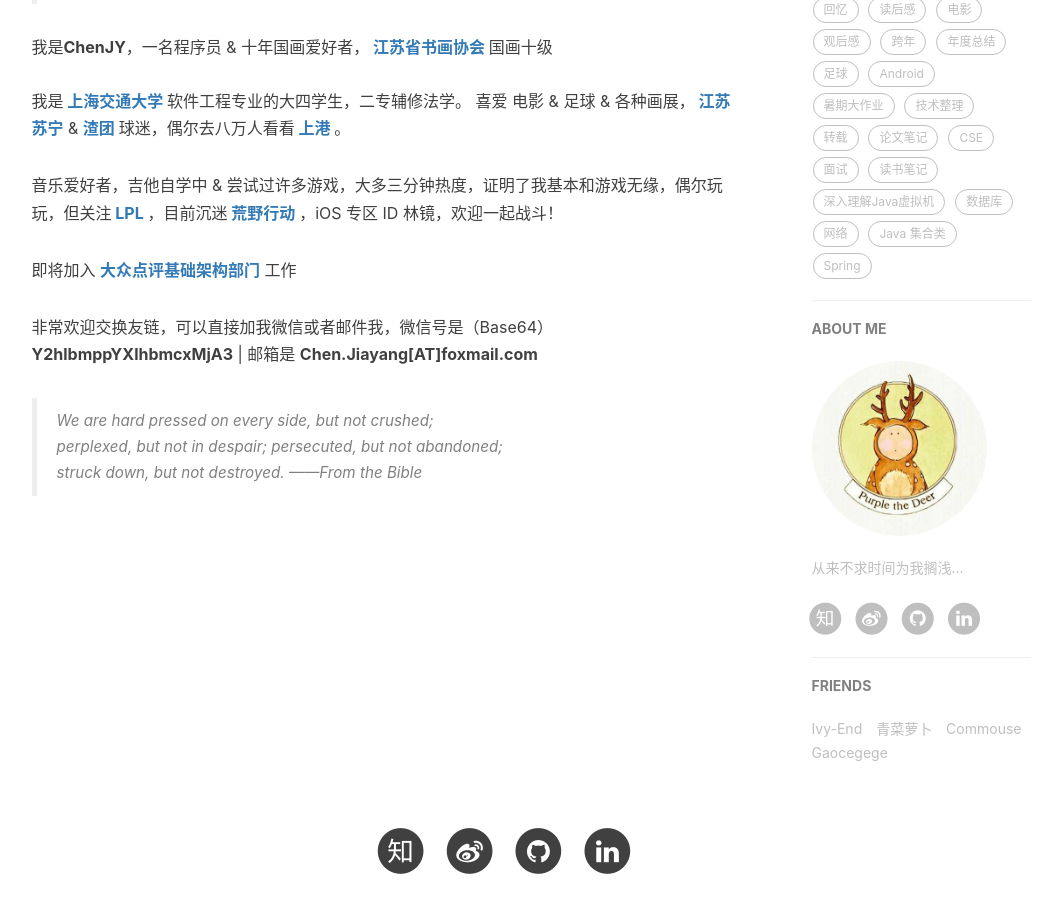
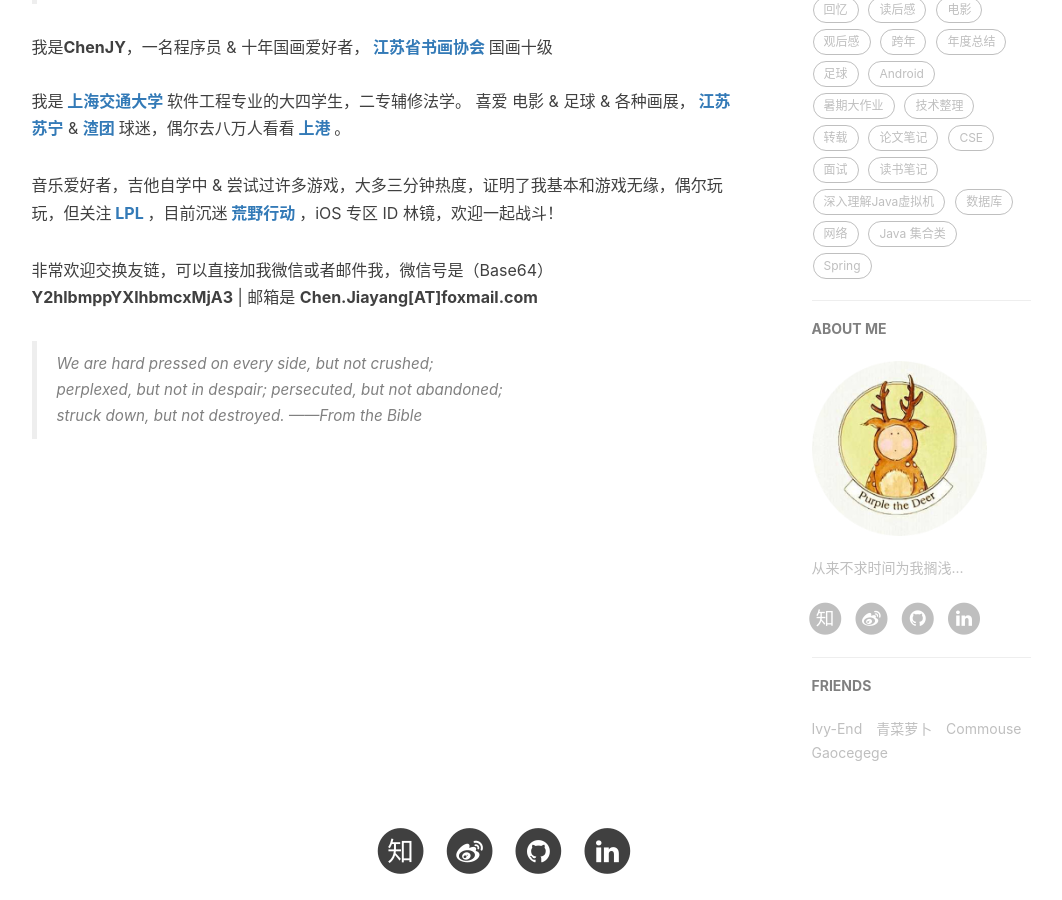
Before and after one commit to jiayangchen/jiayangchen.github.io, a Jekyll site: the page built from about.html, in a window 1280 px wide and 900 px high, scrolled down 553 px. Shown: the whole window, without its empty margins (136-1198 px from the left). Built offline with Jekyll 4.4.1, drawn with Linux system fonts in a browser that asks for light colours; nearby versions of some CDN libraries; comment, search, counter and statistics services are not loaded.

Commit message:
delete workplace and CV link

```diff
--- a/about.html
+++ b/about.html
@@ -24,7 +24,7 @@
     喜爱 电影 &amp; 足球 &amp; 各种画展，<a href="http://fc.suning.com/" target="_blank"><b> 江苏苏宁</b></a> &amp; <a href="http://www.realmadrid.cn/" target="_blank"><b> 渣团 </b></a>球迷，偶尔去八万人看看<a href="http://www.sipg-fc.com/sipg/index.php" target="_blank"><b> 上港 </b></a>。
 
     <p>音乐爱好者，吉他自学中 &amp; 尝试过许多游戏，大多三分钟热度，证明了我基本和游戏无缘，偶尔玩玩，但关注<a href="http://lpl.qq.com/" target="_blank"><b> LPL </b></a>，目前沉迷<a href="http://hy.163.com/" target="_blank"><b> 荒野行动 </b></a>，iOS 专区 ID 林镜，欢迎一起战斗！</p>
-    <p> 即将加入 <a href="https://tech.meituan.com/about" target="_blank"><b>大众点评基础架构部门</b></a> 工作</p>
+    <!--<p> 即将加入 <a href="https://tech.meituan.com/about" target="_blank"><b>大众点评基础架构部门</b></a> 工作</p>-->
     <!--<p>你可以点击获取我的<a href="" target="_blank">&nbsp;<b>中文简历</b></a></p>-->
     <p>非常欢迎交换友链，可以直接加我微信或者邮件我，微信号是（Base64） <b>Y2hlbmppYXlhbmcxMjA3</b> | 邮箱是 <b>Chen.Jiayang[AT]foxmail.com</b></p>
 
@@ -44,8 +44,8 @@
     I am a junior student with a major in <strong>Software Engineering</strong> at Shanghai JiaoTong University.I have chosen to take law as my minor because of interest.<br><br>
     I love movies, football, a fan of <a href="http://fc.suning.com/" target="_blank"><b>JiangsuFC</b></a> and <a href="http://www.realmadrid.cn/zh" target="_blank"><b>Real Madrid CF</b></a>, enjoy reading various books.<br><br>
     Now I am a new learner of guitar and I have few interest in computer games but love watching <a href="http://lpl.qq.com/" target="_blank"><b>LPL</b></a>.</p>
-    <p>In the near future, I will join <a href="https://tech.meituan.com/about" target="_blank"><b>DianPing Shanghai</b></a> .</p>
-    <p>You can click on <a href="" target="_blank">this</a> to get my <b>English CV</b></p>
+    <!--<p>In the near future, I will join <a href="https://tech.meituan.com/about" target="_blank"><b>DianPing Shanghai</b></a> .</p>
+    <p>You can click on <a href="" target="_blank">this</a> to get my <b>English CV</b></p>-->
 
     <blockquote><p>We are hard pressed on every side, but not crushed;<br>
     perplexed, but not in despair; persecuted, but not abandoned;<br>
```
